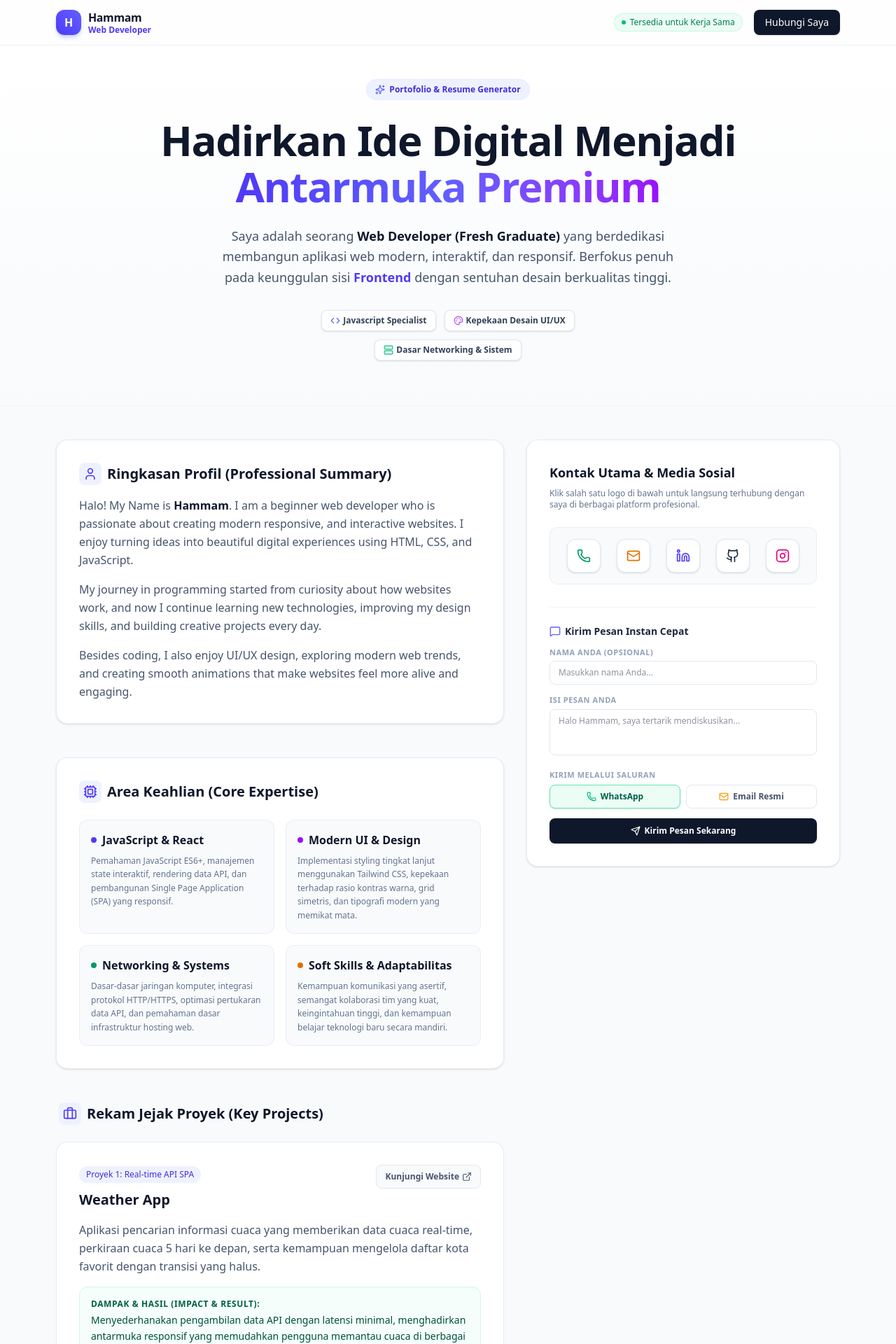
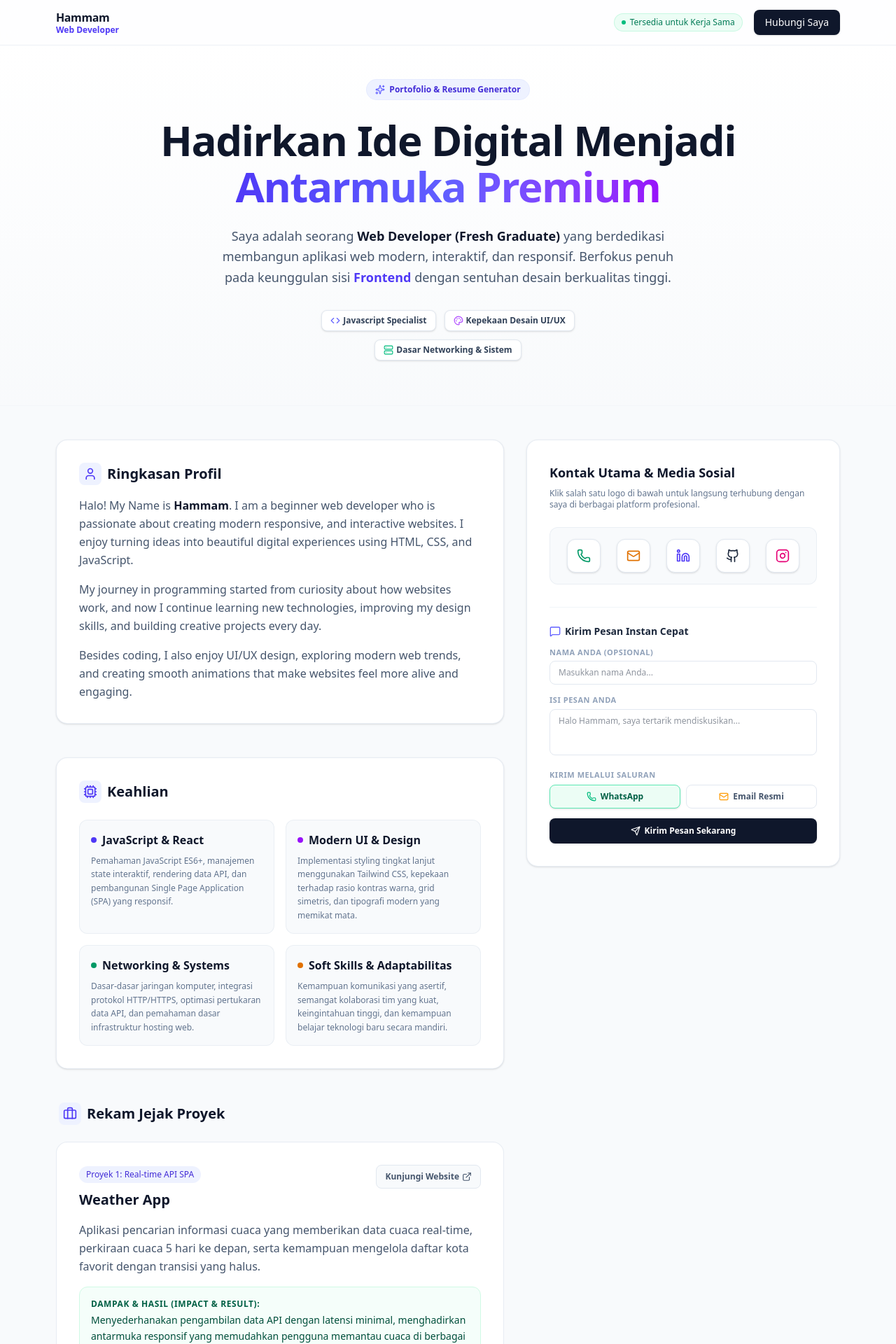
Before and after one commit to hammam09/my-profil-fe, a React (Vite) app: page / in a window 1280 px wide. Shown: the top 1920 px of the page at 70% size. Built offline with nearby package versions, Linux system fonts and the light colour scheme.

Commit message:
feat: initialize personal portfolio application with React and Lucide icons

```diff
--- a/src/App.tsx
+++ b/src/App.tsx
@@ -117,9 +117,6 @@ export default function App() {
       <header id="app-header" className="sticky top-0 z-40 bg-white/80 backdrop-blur-md border-b border-slate-200/60">
         <div className="max-w-6xl mx-auto px-4 h-16 flex items-center justify-between">
           <div className="flex items-center gap-2.5">
-            <div className="w-9 h-9 rounded-xl bg-gradient-to-tr from-indigo-600 to-indigo-500 flex items-center justify-center text-white font-bold shadow-md shadow-indigo-200">
-              H
-            </div>
             <div>
               <span className="font-bold text-slate-900 tracking-tight text-base block">Hammam</span>
               <span className="text-xs text-indigo-600 font-semibold block -mt-0.5">Web Developer</span>
@@ -184,7 +181,7 @@ export default function App() {
               <div className="p-1.5 bg-indigo-50 text-indigo-600 rounded-lg">
                 <User className="w-5 h-5" />
               </div>
-              <h2 className="text-xl font-bold text-slate-900">Ringkasan Profil (Professional Summary)</h2>
+              <h2 className="text-xl font-bold text-slate-900">Ringkasan Profil</h2>
             </div>
 
             <div className="space-y-4 text-slate-600 leading-relaxed text-sm md:text-base">
@@ -206,7 +203,7 @@ export default function App() {
               <div className="p-1.5 bg-indigo-50 text-indigo-600 rounded-lg">
                 <Cpu className="w-5 h-5" />
               </div>
-              <h2 className="text-xl font-bold text-slate-900">Area Keahlian (Core Expertise)</h2>
+              <h2 className="text-xl font-bold text-slate-900">Keahlian</h2>
             </div>
 
             <div className="grid grid-cols-1 md:grid-cols-2 gap-4">
@@ -262,7 +259,7 @@ export default function App() {
               <div className="p-1.5 bg-indigo-50 text-indigo-600 rounded-lg">
                 <Briefcase className="w-5 h-5" />
               </div>
-              <h2 className="text-xl font-bold text-slate-900">Rekam Jejak Proyek (Key Projects)</h2>
+              <h2 className="text-xl font-bold text-slate-900">Rekam Jejak Proyek</h2>
             </div>
 
             <div className="space-y-6">
```
Also changed, not shown: 1 other file (tests, documents, lock files or other folders).
